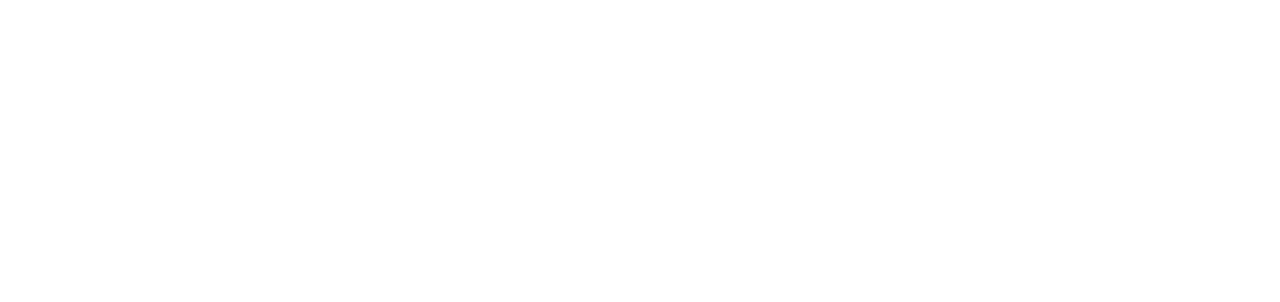
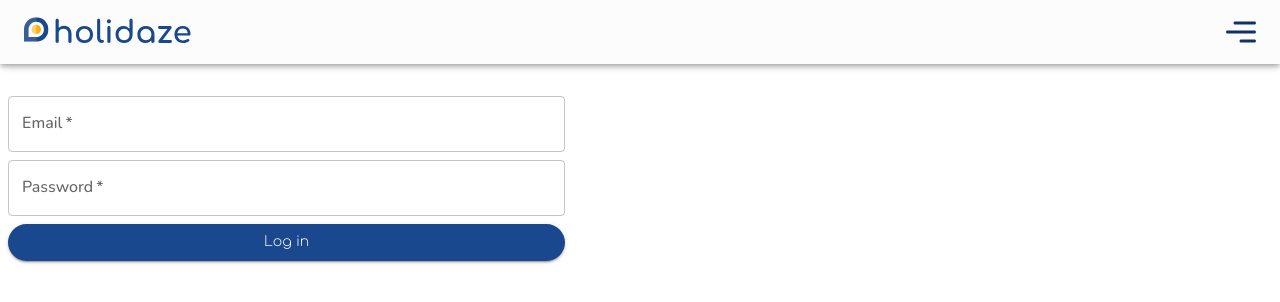
Before and after one commit to SiriHoyas/Holidaze, a React (Vite) app: page /login in a window 1280 px wide. Before the commit this address had no page. Shown: the top 302 px of the page. Built offline with nearby package versions, Linux system fonts and the light colour scheme.

Commit message:
adds jsx to login

```diff
--- a/src/Router/Router.jsx
+++ b/src/Router/Router.jsx
@@ -17,10 +17,9 @@
         <Route path="venues" element={<Venues />}>
           <Route path=":venueID" element={<VenuePage />} />
         </Route>
-        <Route path="auth" element={<Authentication />}>
-          <Route path="login" element={<Login />} />
-          <Route path="register" element={<Register />} />
-        </Route>
+        <Route path="auth" element={<Authentication />} />
+        <Route path="login" element={<Login />} />
+        <Route path="register" element={<Register />} />
         <Route path="profile" element={<Profile />} />
       </Route>
     </Routes>
--- a/src/components/DatePicker/index.jsx
+++ b/src/components/DatePicker/index.jsx
@@ -17,10 +17,10 @@
   return (
     <LocalizationProvider dateAdapter={AdapterDayjs}>
       <Grid item rowGap={2} columnGap={2}>
-        <DatePicker disablePast={true} value={checkInDate} onChange={(newValue) => setcheckInDate(newValue)} label="Check in *" />
+        <DatePicker disablePast={true} value={checkInDate} onChange={(newValue) => setcheckInDate(newValue)} label="Check in *" slotProps={{ textField: { fullWidth: true } }} />
       </Grid>
       <Grid item rowGap={2} columnGap={2}>
-        <DatePicker disablePast={true} value={checkOutDate} onChange={(newValue) => setcheckOutDate(newValue)} label="Check out *" />
+        <DatePicker disablePast={true} value={checkOutDate} onChange={(newValue) => setcheckOutDate(newValue)} label="Check out *" slotProps={{ textField: { fullWidth: true } }} />
       </Grid>
     </LocalizationProvider>
   );
--- a/src/components/Search/index.jsx
+++ b/src/components/Search/index.jsx
@@ -21,6 +21,7 @@
       </Grid>
       <Grid item>
         <TextField
+          fullWidth
           id="outlined-basic"
           label="Where to?"
           onChange={(e) => {
--- a/src/pages/Authentication.jsx
+++ b/src/pages/Authentication.jsx
@@ -1,18 +1,21 @@
 import Button from "../components/UI/Button";
 import { Grid } from "@mui/material";
 import LogoVertical from "../components/UI/brand/LogoVertical";
+import { Outlet } from "react-router-dom";
 
 function Authentication() {
   return (
+    <>
       <Grid container xs={11} direction={{ xs: "column", md: "row" }} sx={{ mt: "4rem" }}>
         <Grid item md={6}>
           <LogoVertical />
         </Grid>
         <Grid item md={6}>
-        <Button label="Login" fullWidth sx={{ mb: ".5rem" }} link={"login"} />
-        <Button label="Register Account" fullWidth link={"register"} />
+          <Button label="Login" fullWidth sx={{ mb: ".5rem" }} link={"/login"} />
+          <Button label="Register Account" fullWidth link={"/register"} />
         </Grid>
       </Grid>
+    </>
   );
 }
 
--- a/src/pages/Login.jsx
+++ b/src/pages/Login.jsx
@@ -1,5 +1,29 @@
+import { FormControl, Grid, TextField } from "@mui/material";
+
+import Button from "../components/UI/Button";
+import { useState } from "react";
+
 function Login() {
-  return <>Login</>;
+  const [email, setEmail] = useState("");
+  const [password, setPassword] = useState("");
+  console.log(email);
+  return (
+    <Grid container xs={12} sx={{ mt: "6rem" }}>
+      <FormControl>
+        <Grid container gap={1}>
+          <Grid item xs={12}>
+            <TextField fullWidth required id="email" label="Email" variant="outlined" value={email} onChange={(e) => setEmail(e.target.value)} />
+          </Grid>
+          <Grid item xs={12}>
+            <TextField fullWidth required id="password<" label="Password" variant="outlined" type="password" value={password} onChange={(e) => setPassword(e.target.value)} />
+          </Grid>
+          <Grid item xs={12}>
+            <Button fullWidth type="submit" label={"Log in"} />
+          </Grid>
+        </Grid>
+      </FormControl>
+    </Grid>
+  );
 }
 
 export default Login;
--- a/src/pages/Register.jsx
+++ b/src/pages/Register.jsx
@@ -1,5 +1,11 @@
+import { Switch } from "@mui/material";
+
 function Register() {
-  return <>Register</>;
+  return (
+    <>
+      <Switch {...label} />
+    </>
+  );
 }
 
 export default Register;
```
Lines whose indentation alone changed are shown as unchanged.
